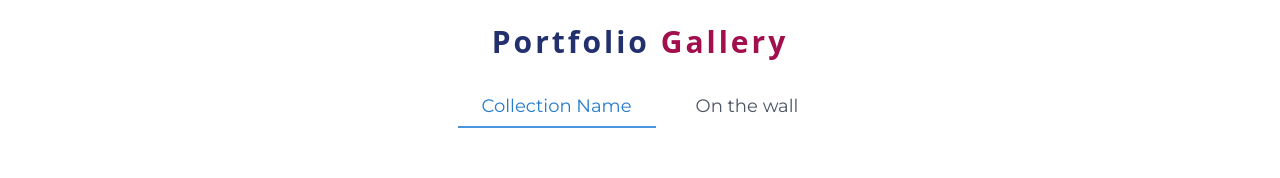
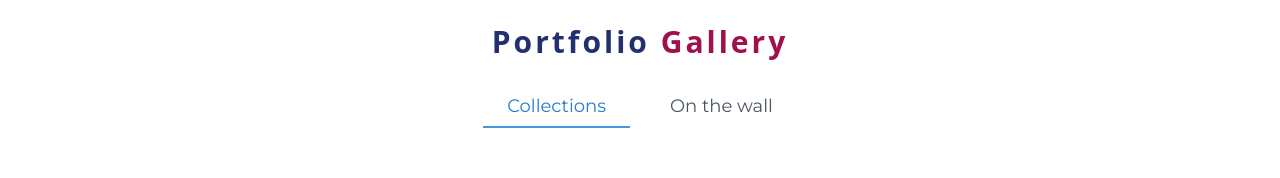
Before and after one commit to blacksheepIV/zeeforia, a Next.js app: page /portfolio in a window 1280 px wide. Shown: the top 178 px of the page. Built offline with nearby package versions, Linux system fonts and the light colour scheme.

Commit message:
:pencil2: Change portfolio tab name
change collection name tab to collections

```diff
--- a/app/components/CategoryTabs/index.tsx
+++ b/app/components/CategoryTabs/index.tsx
@@ -22,7 +22,7 @@ const CategoryTabs = ({
         )}
         aria-current={activeCategory === 'collections' ? 'page' : undefined}
       >
-        Collection Name
+        Collections
         {activeCategory === 'collections' && (
           <div className="absolute bottom-0 left-0 right-0 h-0.5 bg-steel_blue-600" />
         )}
```
